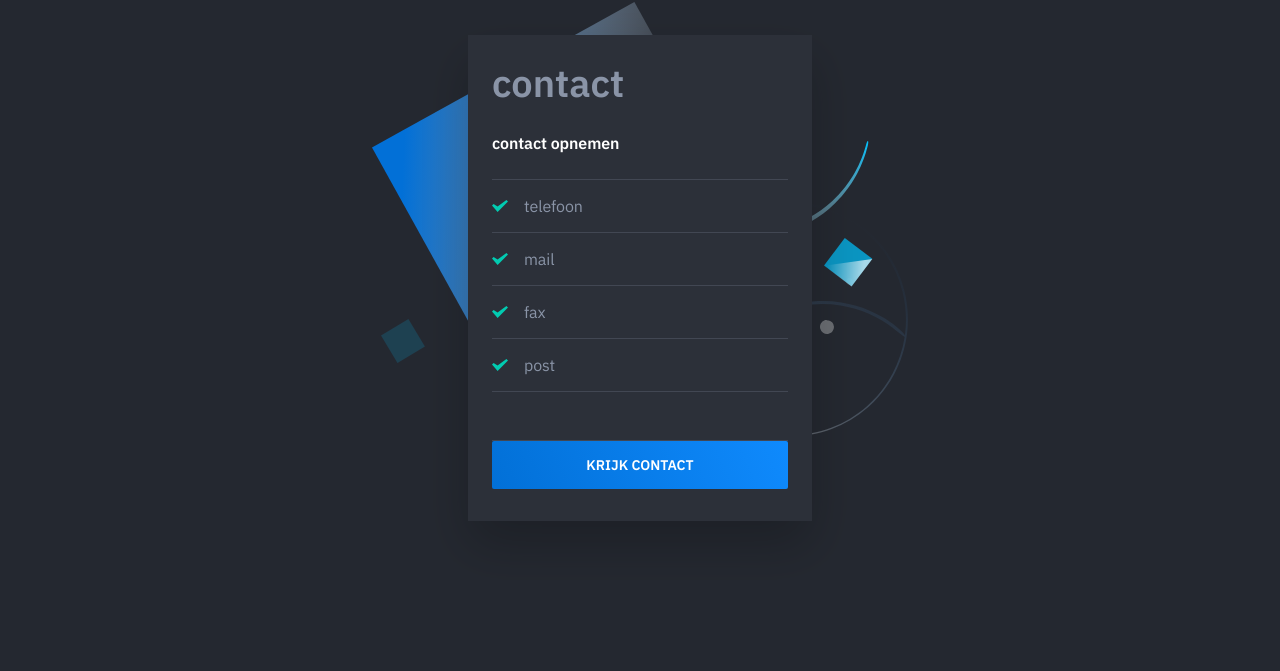
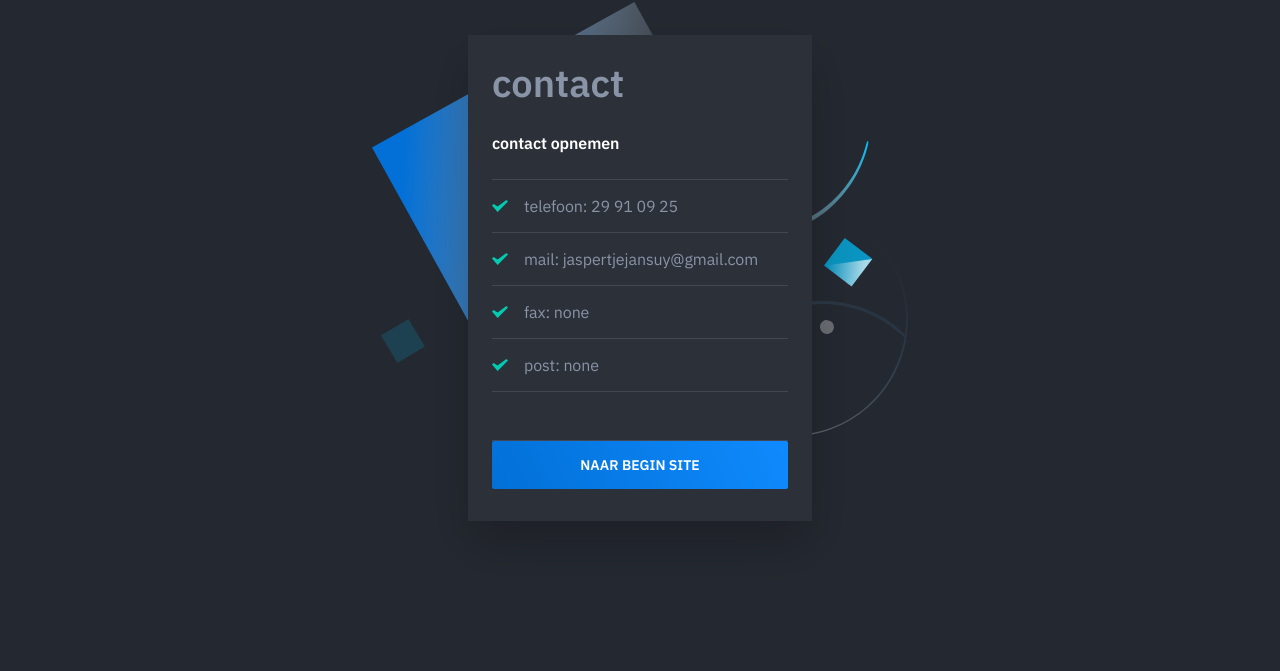
Before and after one commit to SlinkyAbyss4249/SlinkyAbyss4249.github.io, a website: page index.html in a window 1280 px wide. Shown: the part 1647-2318 px from the top of the page. Drawn offline with nearby package versions, Linux system fonts and the light colour scheme.

Commit message:
Update index.html

```diff
--- a/index.html
+++ b/index.html
@@ -3,7 +3,7 @@
    <meta charset=utf-8>
    <meta content="IE=edge"http-equiv=X-UA-Compatible>
    <meta content="width=device-width,initial-scale=1"name=viewport>
-   <title>Naam bedrijf</title>
+   <title>SlinkyAbyss4249</title>
    <link href="https://fonts.googleapis.com/css?family=IBM+Plex+Sans:400,600"rel=stylesheet>
    <link href=dist/css/style.css rel=stylesheet>
    <script src=https://unpkg.com/animejs@3.0.1/lib/anime.min.js></script><script src=https://unpkg.com/scrollreveal@4.0.0/dist/scrollreveal.min.js></script>
@@ -110,13 +110,13 @@
                            <div class=pricing-table-price><span class="h2 pricing-table-price-currency">contact</span></div>
                            <div class="pb-24 pricing-table-features-title pt-24 text-xs">contact opnemen</div>
                            <ul class="list-reset pricing-table-features text-xs">
-                              <li><span>telefoon</span>
-                              <li><span>mail</span>
-                              <li><span>fax</span>
-                              <li><span>post</span>
+                              <li><span>telefoon: 29 91 09 25</span>
+                              <li><span>mail: jaspertjejansuy@gmail.com</span>
+                              <li><span>fax: none</span>
+                              <li><span>post: none</span>
                            </ul>
                         </div>
-                        <div class="mb-8 pricing-table-cta"><a href=# class="button button-block button-primary button-shadow">krijk contact</a></div>
+                        <div class="mb-8 pricing-table-cta"><a href=# class="button button-block button-primary button-shadow">Naar begin site</a></div>
                      </div>
                   </div>
                </div>
```
